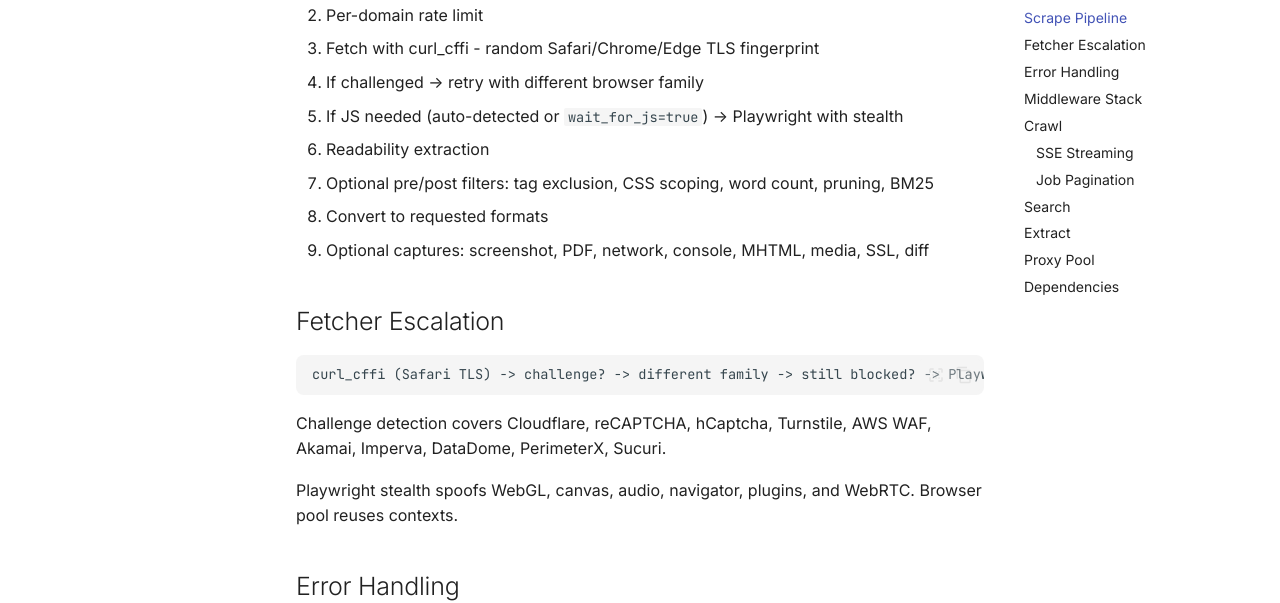
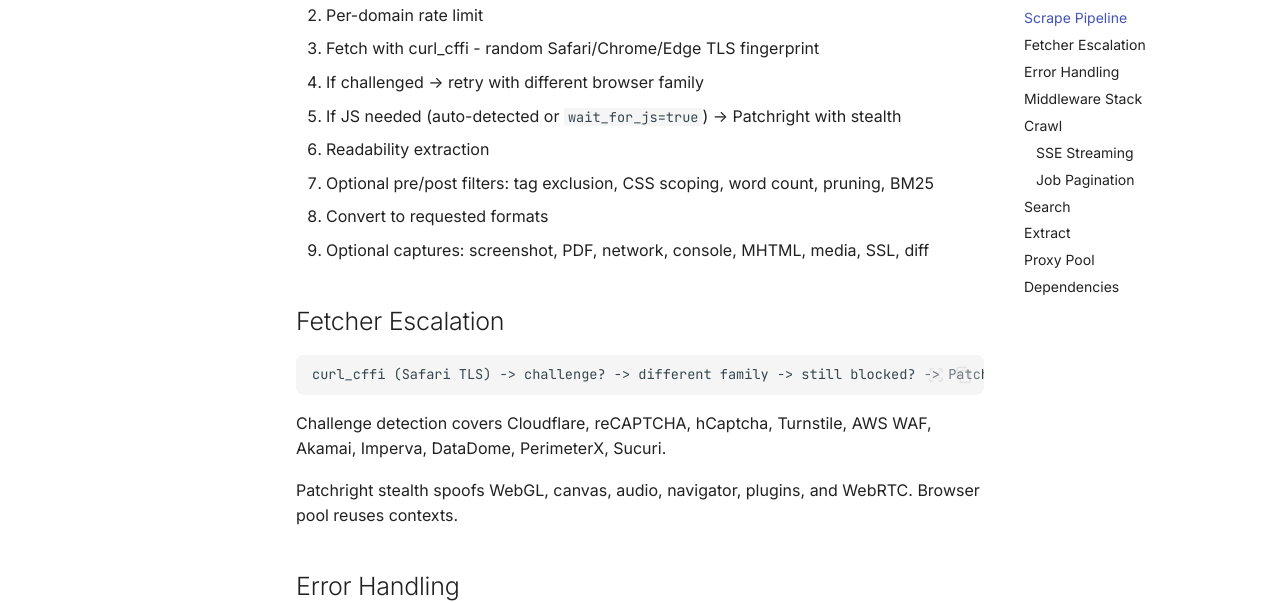
Before and after one commit to jaywyawhare/Pawgrab, an MkDocs documentation site: the page built from docs/architecture.md, in a window 1280 px wide and 900 px high, scrolled down 213 px. Shown: the part 154-757 px from the top of the window. Built offline with MkDocs 1.6.1 and Material for MkDocs 9.7.7, drawn with Linux system fonts in a browser that asks for light colours; comment, search, counter and statistics services are not loaded.

Commit message:
Update architecture documentation to replace references of Playwright with Patchright for JavaScript handling and browser family challenges. This change reflects the new implementation details for stealth capabilities in the fetching process.

````diff
--- a/docs/architecture.md
+++ b/docs/architecture.md
@@ -8,7 +8,7 @@
 2. Per-domain rate limit
 3. Fetch with curl_cffi - random Safari/Chrome/Edge TLS fingerprint
 4. If challenged -> retry with different browser family
-5. If JS needed (auto-detected or `wait_for_js=true`) -> Playwright with stealth
+5. If JS needed (auto-detected or `wait_for_js=true`) -> Patchright with stealth
 6. Readability extraction
 7. Optional pre/post filters: tag exclusion, CSS scoping, word count, pruning, BM25
 8. Convert to requested formats
@@ -17,12 +17,12 @@
 ## Fetcher Escalation
 
 ```
-curl_cffi (Safari TLS) -> challenge? -> different family -> still blocked? -> Playwright
+curl_cffi (Safari TLS) -> challenge? -> different family -> still blocked? -> Patchright
 ```
 
 Challenge detection covers Cloudflare, reCAPTCHA, hCaptcha, Turnstile, AWS WAF, Akamai, Imperva, DataDome, PerimeterX, Sucuri.
 
-Playwright stealth spoofs WebGL, canvas, audio, navigator, plugins, and WebRTC. Browser pool reuses contexts.
+Patchright stealth spoofs WebGL, canvas, audio, navigator, plugins, and WebRTC. Browser pool reuses contexts.
 
 ## Error Handling
 
````
